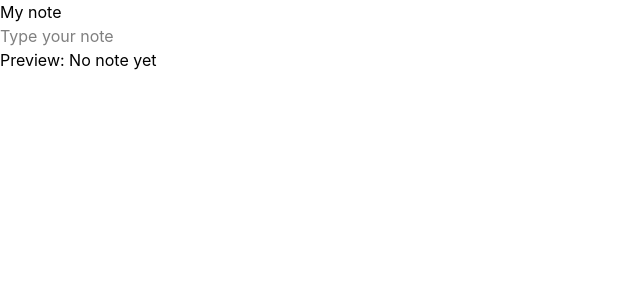
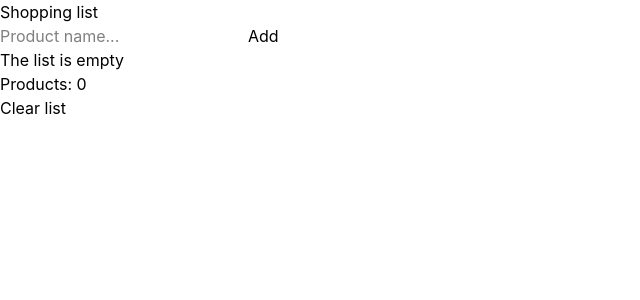
Before and after one commit to iveryasov/react-learning, a React (Vite) app: page / in a window 1280 px wide. Shown: the top 300 px of the page, without its empty margins (0-640 px from the left). Built offline with nearby package versions, Linux system fonts and the light colour scheme.

Commit message:
Day 147: shopping list with useLocalStorage custom hook

```diff
--- a/src/App.tsx
+++ b/src/App.tsx
@@ -1,9 +1,9 @@
-import Day146 from './components/Day146';
+import Day147 from './components/Day147';
 
 function App() {
   return (
     <div>
-      <Day146 />
+      <Day147 />
     </div>
   );
 }
--- /dev/null
+++ b/src/components/Day147.tsx
@@ -0,0 +1,105 @@
+import { useState, useEffect } from "react";
+
+// Day 147
+// Shopping list with local storage
+
+interface Product {
+    name: string;
+    id: number;
+}
+
+const useLocalStorage = <T,>(key: string, initialValue: T) => {
+    const [storedValue, setStoredValue] = useState<T>(() => {
+        try {
+            const item = localStorage.getItem(key);
+            return item ? (JSON.parse(item) as T) : initialValue;
+        } catch (err) {
+            return initialValue;
+        }
+    });
+
+    useEffect(() => {
+        try {
+            localStorage.setItem(key, JSON.stringify(storedValue));
+        } catch (err) {
+            console.warn(err);
+        }
+    }, [key, storedValue]);
+
+    return [storedValue, setStoredValue] as const;
+};
+
+const Day147 = () => {
+    const [products, setProducts] = useLocalStorage<Product[]>("products", []);
+    const [product, setProduct] = useState<string>("");
+
+    // Add function
+    const addProduct = (p: string) => {
+        const filteredProduct = p.trim();
+
+        if (filteredProduct.length === 0) {
+            alert("Type product name in input");
+            return;
+        }
+
+        const productIds = products.map(p => p.id);
+
+        const id = products.length === 0 ? 1 : Math.max(...productIds) + 1;
+
+        const productObject: Product = {
+            name: filteredProduct,
+            id: id
+        }
+
+        setProducts([...products, productObject]);
+        setProduct("");
+    }
+
+    // Delete function
+    const deleteProduct = (id: number) => {
+        setProducts(products.filter(p => p.id !== id));
+    };
+
+    return (
+        <div>
+            <h1>Shopping list</h1>
+
+            <section>
+                <input
+                    type="text"
+                    placeholder="Product name..."
+                    value={product}
+                    onChange={(e) => setProduct(e.target.value)}
+                />
+                <button onClick={() => addProduct(product)}>
+                    Add
+                </button>
+            </section>
+
+            <section>
+                {products.length === 0 ? (
+                    <div>
+                        <p>The list is empty</p>
+                    </div>
+                ) : (
+                    <div>
+                        {products.map(product =>
+                            <div key={product.id}>
+                                <h3>{product.name}</h3>
+                                <button onClick={() => deleteProduct(product.id)}>
+                                    Delete
+                                </button>
+                            </div>
+                        )}
+                    </div>
+                )}
+                <p>Products: {products.length}</p>
+                <button onClick={() => setProducts([])}>
+                    Clear list
+                </button>
+            </section>
+        </div>
+    )
+};
+
+export default Day147;
```
